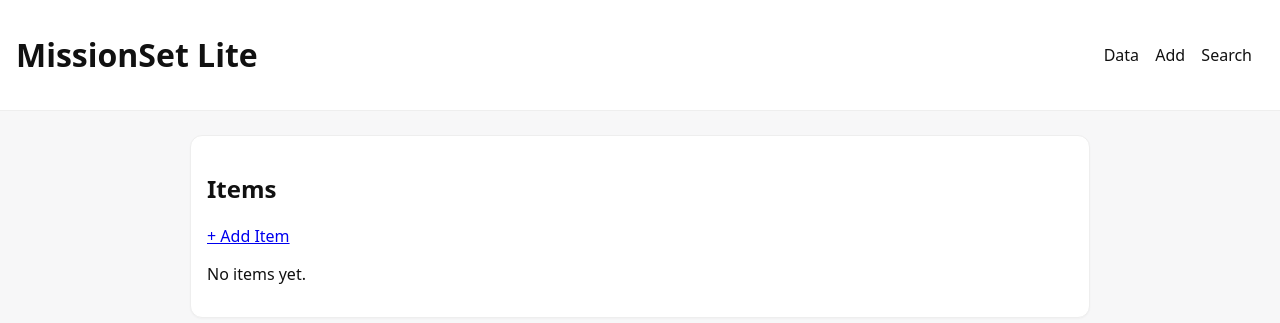
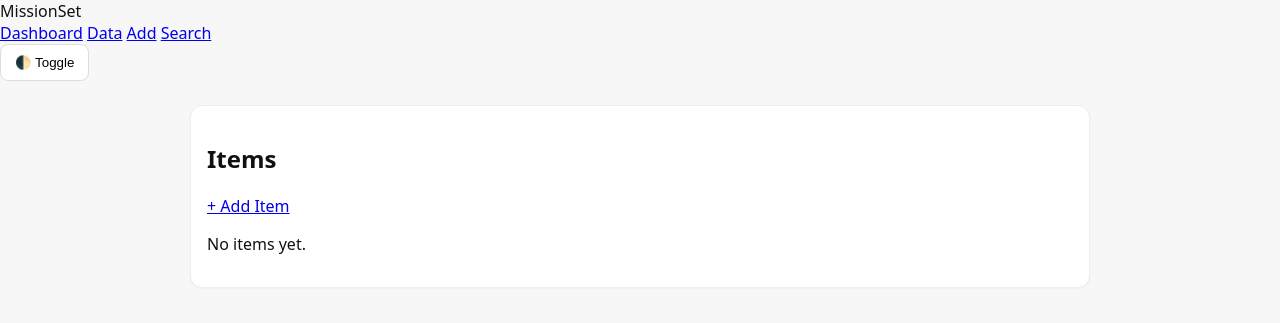
Before and after one commit to xPirate/MissionSet, a FastAPI app: page /data in a window 1280 px wide. Shown: the top 323 px of the page. Run offline with FastAPI, Linux system fonts and the light colour scheme; data that the repository does not hold is empty.

Commit message:
Add files via upload

```diff
--- a/app/templates/base.html
+++ b/app/templates/base.html
@@ -6,18 +6,41 @@
   <meta name="viewport" content="width=device-width, initial-scale=1">
   <title>MissionSet Lite</title>
   <link rel="stylesheet" href="/static/styles.css">
+  <script>
+    (function() {
+      try {
+        const pref = localStorage.getItem('ms-theme');
+        if (pref === 'dark') document.documentElement.classList.add('dark');
+      } catch (e) {}
+    })();
+  </script>
 </head>
 <body>
-  <header class="site-header">
-    <h1><a href="/">MissionSet Lite</a></h1>
-    <nav>
+  <div class="layout">
+    <aside class="sidebar">
+      <div class="brand">MissionSet</div>
+      <nav class="nav">
+        <a href="/">Dashboard</a>
         <a href="/data">Data</a>
         <a href="/data/new">Add</a>
         <a href="/search">Search</a>
       </nav>
-  </header>
+      <button id="themeToggle" class="toggle">🌓 Toggle</button>
+    </aside>
     <main class="container">
       {% block content %}{% endblock %}
     </main>
+  </div>
+
+  <script>
+    const btn = document.getElementById('themeToggle');
+    if (btn) {
+      btn.addEventListener('click', () => {
+        const root = document.documentElement;
+        const isDark = root.classList.toggle('dark');
+        try { localStorage.setItem('ms-theme', isDark ? 'dark' : 'light'); } catch (e) {}
+      });
+    }
+  </script>
 </body>
 </html>
```
Also changed, not shown: app/templates/index.html (+37 -8 lines). Lines whose indentation alone changed are shown as unchanged.
